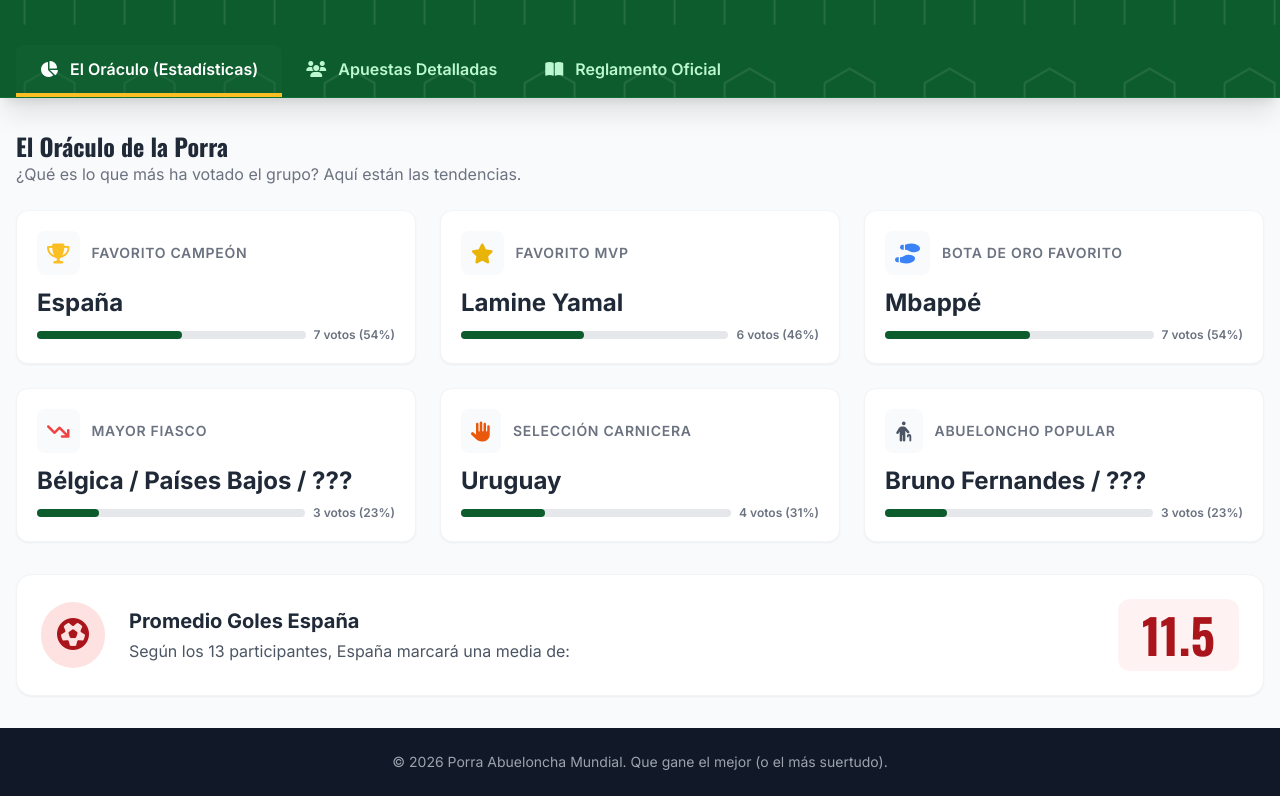
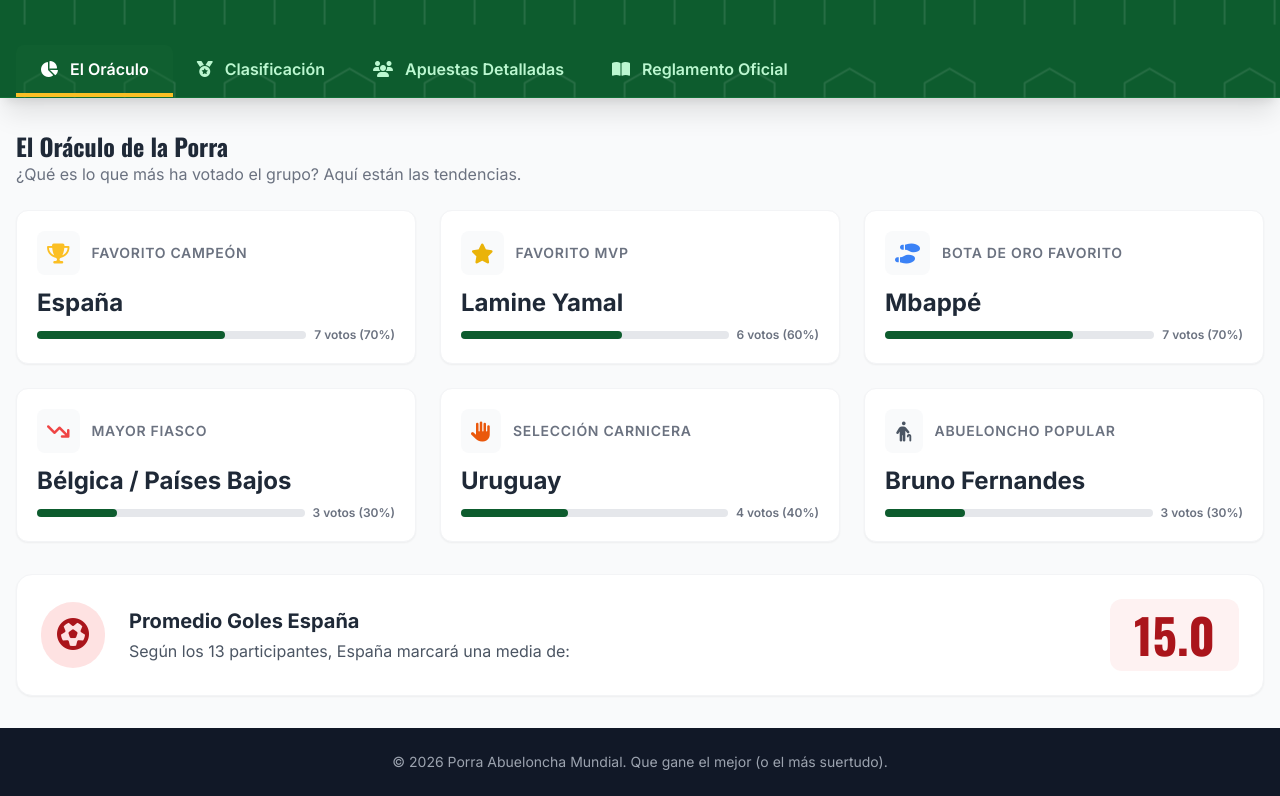
Before and after one commit to ledrado9/porraabueloncha, a plain HTML site: page index.html in a window 1280 px wide. Shown: the part 149-945 px from the top of the page. Drawn offline with nearby package versions, Linux system fonts and the light colour scheme.

Commit message:
Add files via upload

```diff
--- a/index.html
+++ b/index.html
@@ -5,18 +5,14 @@
     <meta name="viewport" content="width=device-width, initial-scale=1.0">
     <title>🏆 Porra Abueloncha Mundial 2026</title>
 
-    <!-- Tailwind CSS -->
     <script src="https://cdn.tailwindcss.com"></script>
 
-    <!-- Google Fonts -->
     <link rel="preconnect" href="https://fonts.googleapis.com">
     <link rel="preconnect" href="https://fonts.gstatic.com" crossorigin>
     <link href="https://fonts.googleapis.com/css2?family=Inter:wght@300;400;600;700&family=Oswald:wght@500;700&display=swap" rel="stylesheet">
 
-    <!-- FontAwesome -->
     <link rel="stylesheet" href="https://cdnjs.cloudflare.com/ajax/libs/font-awesome/6.4.0/css/all.min.css">
 
-    <!-- Configuración de Tailwind -->
     <script>
         tailwind.config = {
             theme: {
@@ -78,9 +74,7 @@
 </head>
 <body class="bg-gray-50 text-gray-800 min-h-screen flex flex-col">
 
-    <!-- Encabezado -->
     <header class="bg-pitch text-white shadow-xl relative overflow-hidden">
-        <!-- Patrón decorativo de fondo -->
         <div class="absolute inset-0 opacity-10">
             <svg class="h-full w-full" xmlns="http://www.w3.org/2000/svg">
                 <defs>
@@ -101,7 +95,6 @@
                     <p class="text-xl font-light mt-2 text-green-100">Mundial 2026 - Edición Abueloncho</p>
                 </div>
 
-                <!-- Info Bote -->
                 <div class="bg-green-900/50 backdrop-blur-sm border border-green-700 rounded-xl p-4 text-center min-w-[200px] shadow-inner">
                     <p class="text-sm text-green-200 uppercase tracking-wider font-semibold">Bote Acumulado</p>
                     <div class="text-3xl font-display font-bold text-white mt-1">65,00 €</div>
@@ -110,10 +103,12 @@
             </div>
         </div>
 
-        <!-- Navegación de Pestañas -->
         <nav class="container mx-auto px-4 relative z-10 flex overflow-x-auto no-scrollbar border-b border-green-700/50 mt-4">
             <button onclick="switchTab('tab-stats')" id="btn-tab-stats" class="tab-btn active px-6 py-3 text-white font-semibold border-b-4 border-gold bg-green-800/40 rounded-t-lg transition-colors whitespace-nowrap">
-                <i class="fa-solid fa-chart-pie mr-2"></i> El Oráculo (Estadísticas)
+                <i class="fa-solid fa-chart-pie mr-2"></i> El Oráculo
+            </button>
+            <button onclick="switchTab('tab-ranking')" id="btn-tab-ranking" class="tab-btn px-6 py-3 text-green-200 font-semibold border-b-4 border-transparent hover:text-white hover:bg-green-800/40 rounded-t-lg transition-colors whitespace-nowrap">
+                <i class="fa-solid fa-medal mr-2"></i> Clasificación
             </button>
             <button onclick="switchTab('tab-participants')" id="btn-tab-participants" class="tab-btn px-6 py-3 text-green-200 font-semibold border-b-4 border-transparent hover:text-white hover:bg-green-800/40 rounded-t-lg transition-colors whitespace-nowrap">
                 <i class="fa-solid fa-users mr-2"></i> Apuestas Detalladas
@@ -124,10 +119,8 @@
         </nav>
     </header>
 
-    <!-- Contenido Principal -->
     <main class="container mx-auto px-4 py-8 flex-grow">
 
-        <!-- PESTAÑA 1: ESTADÍSTICAS -->
         <div id="tab-stats" class="tab-content active">
             <div class="mb-6 flex flex-col md:flex-row justify-between items-start md:items-center">
                 <div>
@@ -136,12 +129,9 @@
                 </div>
             </div>
 
-            <!-- Grid de Estadísticas -->
             <div class="grid grid-cols-1 md:grid-cols-2 lg:grid-cols-3 gap-6" id="stats-container">
-                <!-- Se llenará con JS -->
-            </div>
+                </div>
 
-            <!-- Destacado Nostradamus -->
             <div class="mt-8 bg-white rounded-2xl shadow-sm border border-gray-100 p-6 flex flex-col md:flex-row items-center gap-6 stat-card">
                 <div class="bg-red-100 p-4 rounded-full text-spain flex-shrink-0">
                     <i class="fa-solid fa-futbol fa-2x"></i>
@@ -156,14 +146,35 @@
             </div>
         </div>
 
-        <!-- PESTAÑA 2: PARTICIPANTES -->
+        <div id="tab-ranking" class="tab-content">
+            <div class="mb-6">
+                <h2 class="text-2xl font-display font-bold text-gray-800">Clasificación General</h2>
+                <p class="text-gray-500">La tabla de la verdad. ¿Quién se lleva el bote y quién paga las cañas?</p>
+            </div>
+
+            <div class="bg-white rounded-2xl shadow-md overflow-hidden border border-gray-100">
+                <div class="overflow-x-auto">
+                    <table class="w-full text-left border-collapse min-w-[500px]">
+                        <thead>
+                            <tr class="bg-slate-800 text-white text-sm uppercase tracking-wider">
+                                <th class="px-6 py-4 font-semibold text-center w-20">Pos</th>
+                                <th class="px-6 py-4 font-semibold">Participante</th>
+                                <th class="px-6 py-4 font-semibold text-center w-32">Puntos</th>
+                            </tr>
+                        </thead>
+                        <tbody id="ranking-container" class="divide-y divide-gray-200">
+                            </tbody>
+                    </table>
+                </div>
+            </div>
+        </div>
+
         <div id="tab-participants" class="tab-content">
             <div class="mb-6 flex flex-col sm:flex-row justify-between items-center gap-4">
                 <div>
                     <h2 class="text-2xl font-display font-bold text-gray-800">Apuestas por Participante</h2>
                     <p class="text-gray-500">Revisa qué ha puesto cada uno para llorar luego.</p>
                 </div>
-                <!-- Buscador -->
                 <div class="relative w-full sm:w-72">
                     <div class="absolute inset-y-0 left-0 pl-3 flex items-center pointer-events-none">
                         <i class="fa-solid fa-search text-gray-400"></i>
@@ -172,19 +183,15 @@
                 </div>
             </div>
 
-            <!-- Contenedor de Tarjetas de Participantes -->
             <div class="grid grid-cols-1 lg:grid-cols-2 xl:grid-cols-3 gap-6" id="participants-container">
-                <!-- Las tarjetas se generan vía JS -->
-            </div>
+                </div>
 
-            <!-- Mensaje si no hay resultados -->
             <div id="no-results" class="hidden text-center py-12">
                 <i class="fa-regular fa-face-frown-open text-4xl text-gray-300 mb-3"></i>
                 <p class="text-gray-500 text-lg">No se ha encontrado a ningún participante con ese nombre.</p>
             </div>
         </div>
 
-        <!-- PESTAÑA 3: REGLAMENTO -->
         <div id="tab-rules" class="tab-content">
             <div class="bg-white rounded-2xl shadow-md overflow-hidden">
                 <div class="bg-slate-800 text-white p-6 flex items-center gap-4">
@@ -197,7 +204,6 @@
 
                 <div class="p-6 md:p-8 space-y-8 text-gray-700">
 
-                    <!-- TOP 11 -->
                     <div class="bg-yellow-50 border-l-4 border-yellow-400 p-4 rounded-r-lg">
                         <h4 class="font-bold text-yellow-800 flex items-center gap-2 mb-2">
                             <i class="fa-solid fa-triangle-exclamation"></i> NOTA IMPORTANTE (El TOP 11)
@@ -206,7 +212,6 @@
                     </div>
 
                     <div class="grid grid-cols-1 md:grid-cols-2 gap-8">
-                        <!-- Clásicas -->
                         <div>
                             <h3 class="text-xl font-bold border-b-2 border-gray-200 pb-2 mb-4 text-pitch flex items-center gap-2">
                                 <i class="fa-solid fa-futbol"></i> Categorías Clásicas (34 pts)
@@ -231,7 +236,6 @@
                             </ul>
                         </div>
 
-                        <!-- Divertidas -->
                         <div>
                             <h3 class="text-xl font-bold border-b-2 border-gray-200 pb-2 mb-4 text-pitch flex items-center gap-2">
                                 <i class="fa-solid fa-masks-theater"></i> Divertidas y Especiales (36 pts)
@@ -261,7 +265,6 @@
                         </div>
                     </div>
 
-                    <!-- El Abueloncho -->
                     <div class="mt-8 bg-blue-50 p-6 rounded-xl border border-blue-100">
                         <h3 class="text-xl font-bold text-blue-900 flex items-center gap-2 mb-3">
                             <span class="bg-blue-200 text-blue-800 font-bold rounded-full h-8 w-8 flex items-center justify-center">10</span>
@@ -279,16 +282,15 @@
                         </div>
                     </div>
 
-                    <!-- Reparto Premios -->
                     <div class="mt-8 bg-gray-50 p-6 rounded-xl border border-gray-200 text-center">
-                        <h3 class="font-bold text-lg mb-4 text-gray-800">💰 Reparto del Bote Actual 65€)</h3>
+                        <h3 class="font-bold text-lg mb-4 text-gray-800">💰 Reparto del Bote Actual (65€)</h3>
                         <div class="flex flex-wrap justify-center gap-4">
                             <span class="px-4 py-2 bg-yellow-100 text-yellow-800 rounded-full font-bold shadow-sm">🥇 1º: 40€</span>
                             <span class="px-4 py-2 bg-gray-200 text-gray-800 rounded-full font-bold shadow-sm">🥈 2º: 20€</span>
                             <span class="px-4 py-2 bg-orange-100 text-orange-800 rounded-full font-bold shadow-sm">🥉 3º: 5€</span>
                             <span class="px-4 py-2 bg-red-100 text-red-800 rounded-full font-bold shadow-sm">🍻 Último: Paga la 1ª ronda en la final</span>
                         </div>
-                        <p class="text-xs text-gray-500 mt-3">*Cálculo proporcional aproximado basado en 9 participantes.</p>
+                        <p class="text-xs text-gray-500 mt-3">*Cálculo proporcional aproximado basado en 13 participantes.</p>
                     </div>
                 </div>
             </div>
@@ -301,24 +303,70 @@
     </footer>
 
     <script>
-        // Datos limpios y estructurados a partir de la tabla proporcionada
+        // Datos con la propiedad extra 'points' para calcular la Clasificación
         const participantsData = [
-            { name: "Fita", champion: "Portugal", runnerUp: "España", mvp: "Cristiano Ronaldo", scorer: "Mbappé", underdog: "Colombia", fiasco: "Bélgica", butcher: "Marruecos", goalsSpain: 18, goldenMinute: "1 - 25", goldenScorer: "Oyarzabal", abueloncho: "Dzeko" },
-            { name: "Divi", champion: "España", runnerUp: "Francia", mvp: "Lamine Yamal", scorer: "Mbappé", underdog: "Senegal", fiasco: "Croacia", butcher: "Irak", goalsSpain: 17, goldenMinute: "1 - 25", goldenScorer: "Oyarzabal", abueloncho: "Mohammed Salah" },
-            { name: "Parra", champion: "España", runnerUp: "Portugal", mvp: "Lamine Yamal", scorer: "Mbappé", underdog: "Ecuador", fiasco: "Bélgica", butcher: "Uruguay", goalsSpain: 13, goldenMinute: "26 - 45 (+ extra time)", goldenScorer: "Ferrán Torres", abueloncho: "Bruno Fernandes" },
-            { name: "Javier", champion: "España", runnerUp: "Francia", mvp: "Lamine Yamal", scorer: "Mbappé", underdog: "Grecia", fiasco: "Países Bajos", butcher: "Marruecos", goalsSpain: 13, goldenMinute: "1 - 25", goldenScorer: "-", abueloncho: "Neymar" },
-            { name: "Guille", champion: "España", runnerUp: "Francia", mvp: "Mbappé", scorer: "Mbappé", underdog: "Uruguay", fiasco: "Bélgica", butcher: "Argentina", goalsSpain: 9, goldenMinute: "26 - 45 (+ extra time)", goldenScorer: "Mikel Oyarzabal", abueloncho: "Bruno Fernandes" },
-            { name: "Turbio", champion: "Portugal", runnerUp: "España", mvp: "Vitinha", scorer: "Harry Kane", underdog: "Canadá", fiasco: "Países Bajos", butcher: "Uruguay", goalsSpain: 25, goldenMinute: "26 - 45 (+ extra time)", goldenScorer: "-", abueloncho: "Modric" },
-            { name: "Álvaro", champion: "España", runnerUp: "Francia", mvp: "Lamine Yamal", scorer: "Mbappé", underdog: "Uruguay", fiasco: "Croacia", butcher: "Uruguay", goalsSpain: 12, goldenMinute: "1 - 25", goldenScorer: "Dani Olmo", abueloncho: "Son Heung-min" },
-            { name: "Pepe", champion: "España", runnerUp: "Portugal", mvp: "Lamine Yamal", scorer: "Harry Kane", underdog: "Turquía", fiasco: "Países Bajos", butcher: "Argentina", goalsSpain: 13, goldenMinute: "26 - 45 (+ extra time)", goldenScorer: "Oyarzabal", abueloncho: "Bruno Fernandes" },
-            { name: "Luis", champion: "España", runnerUp: "Portugal", mvp: "Lamine Yamal", scorer: "Mbappé", underdog: "Japón", fiasco: "Inglaterra", butcher: "Uruguay", goalsSpain: 14, goldenMinute: "1 - 25", goldenScorer: "Nico Williams", abueloncho: "Bernardo Silva" },
-          { name: "Juan Melus", champion: "Portugal", runnerUp: "España", mvp: "Cristiano Ronaldo", scorer: "Cristiano Ronaldo", underdog: "México", fiasco: "Brasil", butcher: "Argentina", goalsSpain: 16, goldenMinute: "26 - 45 (+ extra time)", goldenScorer: "_", abueloncho: "Cristiano Ronaldo" },
-          { name: "Rafa", champion: "???", runnerUp: "???", mvp: "???", scorer: "???", underdog: "???", fiasco: "???", butcher: "???", goalsSpain: 0, goldenMinute: "???", goldenScorer: "???", abueloncho: "???" },
-          { name: "Chonso", champion: "???", runnerUp: "???", mvp: "???", scorer: "???", underdog: "???", fiasco: "???", butcher: "???", goalsSpain: 0, goldenMinute: "???", goldenScorer: "???", abueloncho: "???" },
-          { name: "Salva", champion: "???", runnerUp: "???", mvp: "???", scorer: "???", underdog: "???", fiasco: "???", butcher: "???", goalsSpain: 0, goldenMinute: "???", goldenScorer: "???", abueloncho: "???" }
+            { name: "Fita", points: 0, champion: "Portugal", runnerUp: "España", mvp: "Cristiano Ronaldo", scorer: "Mbappé", underdog: "Colombia", fiasco: "Bélgica", butcher: "Marruecos", goalsSpain: 18, goldenMinute: "1 - 25", goldenScorer: "Oyarzabal", abueloncho: "Dzeko" },
+            { name: "Divi", points: 0, champion: "España", runnerUp: "Francia", mvp: "Lamine Yamal", scorer: "Mbappé", underdog: "Senegal", fiasco: "Croacia", butcher: "Irak", goalsSpain: 17, goldenMinute: "1 - 25", goldenScorer: "Oyarzabal", abueloncho: "Mohammed Salah" },
+            { name: "Parra", points: 0, champion: "España", runnerUp: "Portugal", mvp: "Lamine Yamal", scorer: "Mbappé", underdog: "Ecuador", fiasco: "Bélgica", butcher: "Uruguay", goalsSpain: 13, goldenMinute: "26 - 45 (+ extra time)", goldenScorer: "Ferrán Torres", abueloncho: "Bruno Fernandes" },
+            { name: "Javier", points: 0, champion: "España", runnerUp: "Francia", mvp: "Lamine Yamal", scorer: "Mbappé", underdog: "Grecia", fiasco: "Países Bajos", butcher: "Marruecos", goalsSpain: 13, goldenMinute: "1 - 25", goldenScorer: "-", abueloncho: "Neymar" },
+            { name: "Guille", points: 0, champion: "España", runnerUp: "Francia", mvp: "Mbappé", scorer: "Mbappé", underdog: "Uruguay", fiasco: "Bélgica", butcher: "Argentina", goalsSpain: 9, goldenMinute: "26 - 45 (+ extra time)", goldenScorer: "Mikel Oyarzabal", abueloncho: "Bruno Fernandes" },
+            { name: "Turbio", points: 0, champion: "Portugal", runnerUp: "España", mvp: "Vitinha", scorer: "Harry Kane", underdog: "Canadá", fiasco: "Países Bajos", butcher: "Uruguay", goalsSpain: 25, goldenMinute: "26 - 45 (+ extra time)", goldenScorer: "-", abueloncho: "Modric" },
+            { name: "Álvaro", points: 0, champion: "España", runnerUp: "Francia", mvp: "Lamine Yamal", scorer: "Mbappé", underdog: "Uruguay", fiasco: "Croacia", butcher: "Uruguay", goalsSpain: 12, goldenMinute: "1 - 25", goldenScorer: "Dani Olmo", abueloncho: "Son Heung-min" },
+            { name: "Pepe", points: 0, champion: "España", runnerUp: "Portugal", mvp: "Lamine Yamal", scorer: "Harry Kane", underdog: "Turquía", fiasco: "Países Bajos", butcher: "Argentina", goalsSpain: 13, goldenMinute: "26 - 45 (+ extra time)", goldenScorer: "Oyarzabal", abueloncho: "Bruno Fernandes" },
+            { name: "Luis", points: 0, champion: "España", runnerUp: "Portugal", mvp: "Lamine Yamal", scorer: "Mbappé", underdog: "Japón", fiasco: "Inglaterra", butcher: "Uruguay", goalsSpain: 14, goldenMinute: "1 - 25", goldenScorer: "Nico Williams", abueloncho: "Bernardo Silva" },
+            { name: "Juan Melus", points: -6, champion: "Portugal", runnerUp: "España", mvp: "Cristiano Ronaldo", scorer: "Cristiano Ronaldo", underdog: "México", fiasco: "Brasil", butcher: "Argentina", goalsSpain: 16, goldenMinute: "26 - 45 (+ extra time)", goldenScorer: "_", abueloncho: "Cristiano Ronaldo" },
+            { name: "Rafa", points: 0, champion: "???", runnerUp: "???", mvp: "???", scorer: "???", underdog: "???", fiasco: "???", butcher: "???", goalsSpain: 0, goldenMinute: "???", goldenScorer: "???", abueloncho: "???" },
+            { name: "Chonso", points: 0, champion: "???", runnerUp: "???", mvp: "???", scorer: "???", underdog: "???", fiasco: "???", butcher: "???", goalsSpain: 0, goldenMinute: "???", goldenScorer: "???", abueloncho: "???" },
+            { name: "Salva", points: 0, champion: "???", runnerUp: "???", mvp: "???", scorer: "???", underdog: "???", fiasco: "???", butcher: "???", goalsSpain: 0, goldenMinute: "???", goldenScorer: "???", abueloncho: "???" }
         ];
 
-        // Función para renderizar las tarjetas de los participantes
+        // RENDERIZAR CLASIFICACIÓN
+        function renderRanking() {
+            const container = document.getElementById('ranking-container');
+            container.innerHTML = '';
+
+            // Ordenar de mayor a menor según los puntos
+            const sortedData = [...participantsData].sort((a, b) => b.points - a.points);
+
+            sortedData.forEach((p, index) => {
+                const pos = index + 1;
+                let posDisplay = `<span class="text-gray-500 font-bold">${pos}</span>`;
+                let rowBg = "bg-white hover:bg-gray-50";
+                let nameClass = "text-gray-800";
+
+                // Estilos especiales para el podio y el último
+                if (pos === 1) {
+                    posDisplay = `<span class="text-2xl" title="Oro">🥇</span>`;
+                    rowBg = "bg-yellow-50 hover:bg-yellow-100";
+                    nameClass = "text-yellow-900";
+                } else if (pos === 2) {
+                    posDisplay = `<span class="text-2xl" title="Plata">🥈</span>`;
+                    rowBg = "bg-gray-100 hover:bg-gray-200";
+                } else if (pos === 3) {
+                    posDisplay = `<span class="text-2xl" title="Bronce">🥉</span>`;
+                    rowBg = "bg-orange-50 hover:bg-orange-100";
+                } else if (pos === sortedData.length) {
+                    posDisplay = `<span class="text-xl" title="Paga las cañas">🍻</span>`;
+                    rowBg = "bg-red-50 hover:bg-red-100";
+                    nameClass = "text-red-900";
+                }
+
+                const html = `
+                    <tr class="${rowBg} transition-colors border-b border-gray-100 last:border-none">
+                        <td class="px-6 py-4 text-center whitespace-nowrap">${posDisplay}</td>
+                        <td class="px-6 py-4 font-bold text-lg ${nameClass}">
+                            <i class="fa-solid fa-user-astronaut opacity-50 mr-2 text-sm"></i> ${p.name}
+                        </td>
+                        <td class="px-6 py-4 text-center font-display font-bold text-2xl text-pitch">
+                            ${p.points}
+                        </td>
+                    </tr>
+                `;
+                container.insertAdjacentHTML('beforeend', html);
+            });
+        }
+
+        // RENDERIZAR PARTICIPANTES
         function renderParticipants(data) {
             const container = document.getElementById('participants-container');
             const noResults = document.getElementById('no-results');
@@ -334,7 +382,6 @@
             }
 
             data.forEach(p => {
-                // Comprobar si el Abueloncho tiene handicap
                 const galacticos = ['messi', 'cristiano ronaldo', 'harry kane'];
                 const isGalactico = galacticos.includes(p.abueloncho.toLowerCase());
                 const abuelonchoBadge = isGalactico
@@ -345,6 +392,7 @@
                     <div class="bg-white rounded-xl shadow-sm border border-gray-200 overflow-hidden hover:shadow-md transition-shadow">
                         <div class="bg-gray-50 px-5 py-4 border-b border-gray-200 flex justify-between items-center">
                             <h3 class="text-xl font-display font-bold text-gray-800"><i class="fa-solid fa-user-astronaut text-pitch mr-2"></i>${p.name}</h3>
+                            <span class="bg-pitch text-white text-xs font-bold px-2 py-1 rounded shadow-sm">${p.points} pts</span>
                         </div>
                         <div class="p-5 space-y-4 text-sm">
                             <div class="grid grid-cols-2 gap-4">
@@ -412,10 +460,12 @@
             });
         }
 
-        // Funciones para calcular estadísticas
+        // FUNCIONES ESTADÍSTICAS
         function getMostFrequent(arr) {
             const counts = arr.reduce((acc, val) => {
-                acc[val] = (acc[val] || 0) + 1;
+                if(val && val !== '???') {
+                    acc[val] = (acc[val] || 0) + 1;
+                }
                 return acc;
             }, {});
             let maxCount = 0;
@@ -429,7 +479,7 @@
                     mostFrequent.push(key);
                 }
             }
-            return { item: mostFrequent.join(' / '), count: maxCount, total: arr.length };
+            return { item: mostFrequent.length ? mostFrequent.join(' / ') : '-', count: maxCount, total: arr.filter(v => v !== '???').length };
         }
 
         function renderStats() {
@@ -445,7 +495,7 @@
             ];
 
             stats.forEach(stat => {
-                const percentage = Math.round((stat.data.count / stat.data.total) * 100);
+                const percentage = stat.data.total > 0 ? Math.round((stat.data.count / stat.data.total) * 100) : 0;
                 const html = `
                     <div class="bg-white rounded-xl shadow-sm border border-gray-100 p-5 stat-card">
                         <div class="flex items-center gap-3 mb-3">
@@ -455,7 +505,7 @@
                             <h3 class="text-sm uppercase tracking-wider font-semibold text-gray-500">${stat.title}</h3>
                         </div>
                         <div class="mt-2">
-                            <p class="text-2xl font-bold text-gray-800">${stat.data.item}</p>
+                            <p class="text-2xl font-bold text-gray-800 line-clamp-1">${stat.data.item}</p>
                             <div class="flex items-center gap-2 mt-2">
                                 <div class="flex-grow bg-gray-200 rounded-full h-2">
                                     <div class="bg-pitch h-2 rounded-full" style="width: ${percentage}%"></div>
@@ -468,13 +518,14 @@
                 container.insertAdjacentHTML('beforeend', html);
             });
 
-            // Calcular media de goles España
-            const totalGoals = participantsData.reduce((acc, p) => acc + p.goalsSpain, 0);
-            const avgGoals = (totalGoals / participantsData.length).toFixed(1);
+            // Media de goles España (filtrando los 0 de la gente que falta por rellenar)
+            const validGoals = participantsData.filter(p => p.goalsSpain > 0);
+            const totalGoals = validGoals.reduce((acc, p) => acc + p.goalsSpain, 0);
+            const avgGoals = validGoals.length > 0 ? (totalGoals / validGoals.length).toFixed(1) : 0;
             document.getElementById('avg-goals').textContent = avgGoals;
         }
 
-        // Lógica de Pestañas
+        // LÓGICA DE PESTAÑAS
         function switchTab(tabId) {
             // Ocultar todos los contenidos
             document.querySelectorAll('.tab-content').forEach(el => {
@@ -483,7 +534,7 @@
             // Mostrar el seleccionado
             document.getElementById(tabId).classList.add('active');
 
-            // Actualizar botones
+            // Actualizar apariencia de los botones
             document.querySelectorAll('.tab-btn').forEach(el => {
                 el.classList.remove('text-white', 'border-gold', 'bg-green-800/40');
                 el.classList.add('text-green-200', 'border-transparent');
@@ -494,15 +545,16 @@
             activeBtn.classList.add('text-white', 'border-gold', 'bg-green-800/40');
         }
 
-        // Lógica de Búsqueda
+        // LÓGICA DE BÚSQUEDA
         function filterParticipants() {
             const query = document.getElementById('searchInput').value.toLowerCase();
             const filteredData = participantsData.filter(p => p.name.toLowerCase().includes(query));
             renderParticipants(filteredData);
         }
 
-        // Inicialización al cargar la página
+        // INICIALIZACIÓN
         window.onload = function() {
+            renderRanking();
             renderParticipants(participantsData);
             renderStats();
         };
```
